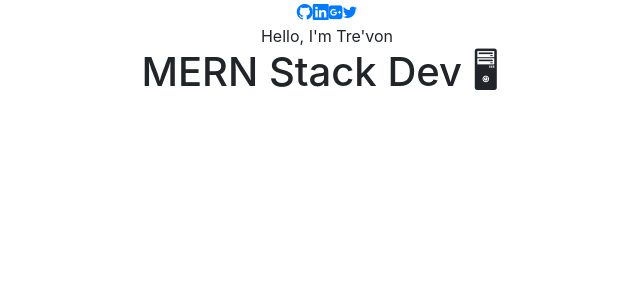
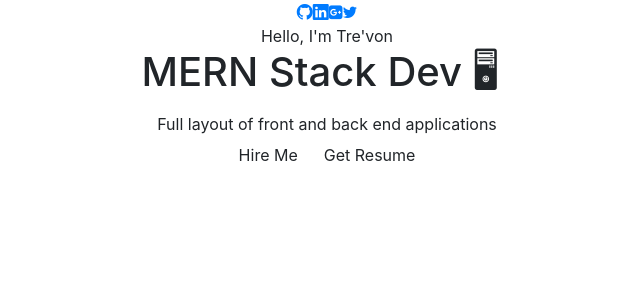
Before and after one commit to tremitch504/Portfolio, a React (Create React App) app in the folder client/: page / in a window 1280 px wide. Shown: the top 300 px of the page, without its empty margins (313-953 px from the left). Built offline with nearby package versions, Linux system fonts and the light colour scheme; a web font is replaced by a local one.

Commit message:
Added a couple of buttons for options for resume or hire me

```diff
--- a/client/src/PortfolioContainer/HomePage/Profile.js
+++ b/client/src/PortfolioContainer/HomePage/Profile.js
@@ -53,8 +53,24 @@ return (
                        ]}
                        />
                     </h1>
+                    <span className='role-line-profile'>
+                    Full layout of front and back end applications
+                    </span>
                 </span>
             </div>
+                <div className='options'>
+
+                   <button className='btn primary-btn'>
+                    {""}
+                    Hire Me{ " "}
+                   </button>
+
+                   <a href='TrevonResume.pdf' download='Trevon Mitchell Resume.pdf'>
+                   <button className='btn highlighted-btn'>
+                    Get Resume
+                   </button>
+                   </a>
+                </div>
             </div>
         </div>
     </div>
```
Also changed, not shown: 1 other file (tests, documents, lock files or other folders).
